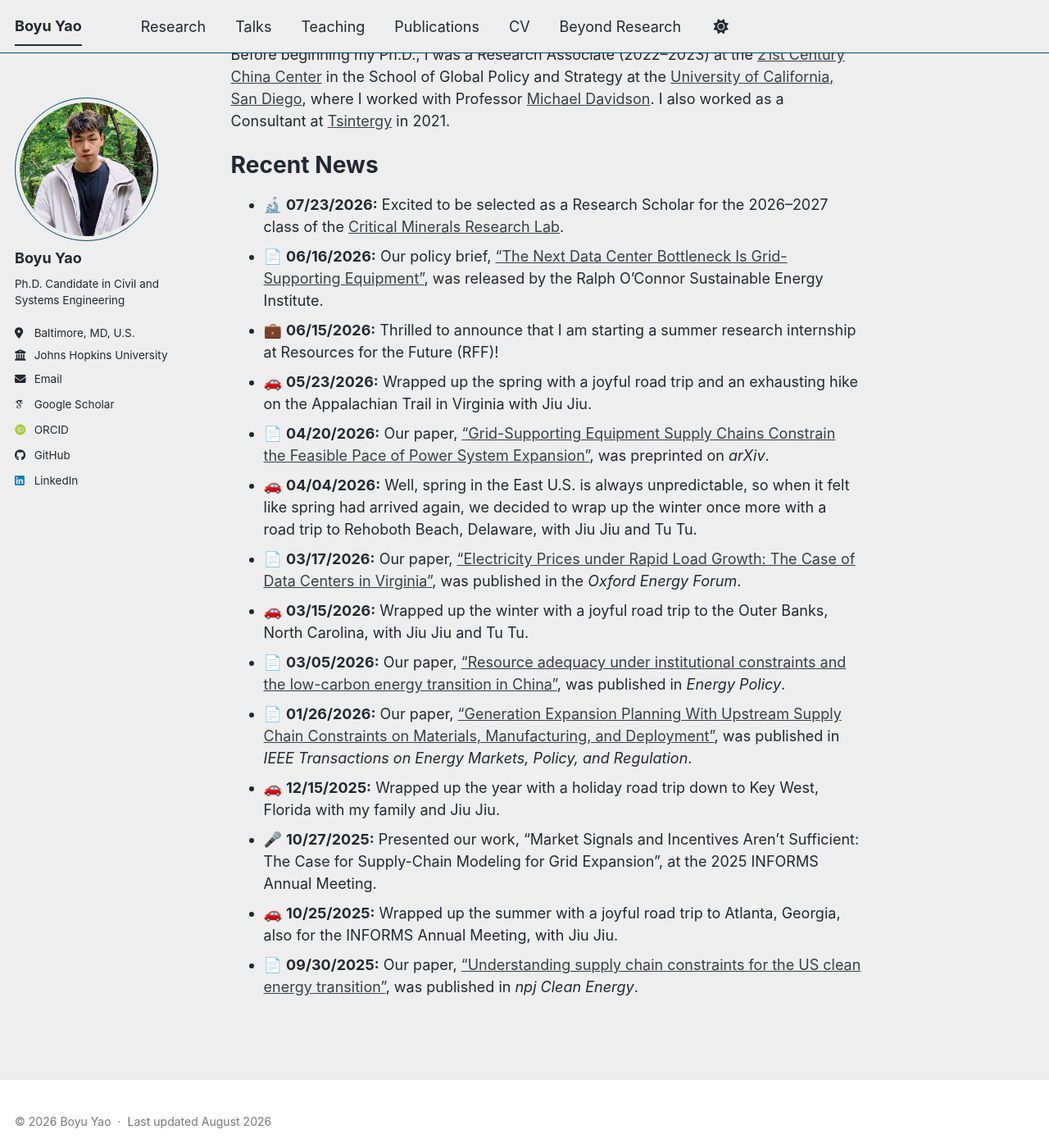
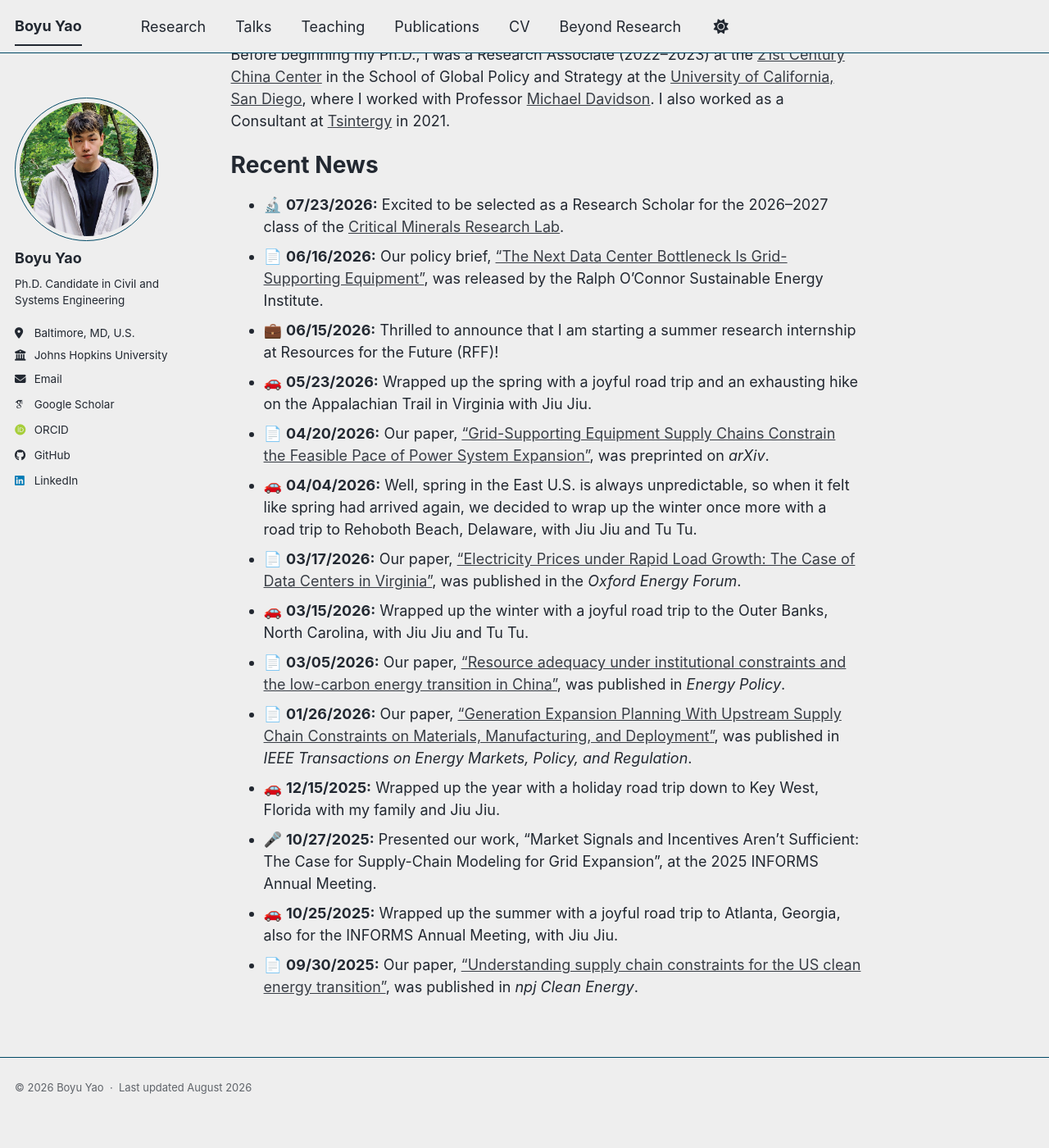
Before and after one commit to 3000dust/3000dust.github.io, a Jekyll site: the page built from _pages/about.md, in a window 1280 px wide and 1400 px high, scrolled down 618 px. Shown: the whole window at 82% size. Built offline with Jekyll 4.4.1, drawn with Linux system fonts in a browser that asks for light colours; some web fonts are replaced; a script bundle is joined from its source files by our own code; library files that are not in the unit come from our copies; after the commit the page ends 1964 px from its top, so only the background shows below that.

Commit message:
Update custom.html

```diff
--- a/_includes/footer/custom.html
+++ b/_includes/footer/custom.html
@@ -1,26 +1,36 @@
 <style>
-  /* Minimal academic footer */
+  /* Minimal footer that blends into the page */
   .page__footer {
-    background: #ffffff !important;
-    color: #777 !important;
-    border-top: 1px solid #e6e6e6;
+    background: transparent !important;
+    color: var(--global-text-color) !important;
+    border-top: 1px solid var(--global-border-color);
+
+    margin-top: 1.5rem !important;
+    padding: 0 !important;
   }
 
   .page__footer footer {
-    padding-top: 1.2em;
-    padding-bottom: 1.2em;
+    padding-top: 0.55rem !important;
+    padding-bottom: 0.6rem !important;
   }
 
-  /* Hide the default Academic Pages footer content */
+  /* Hide the default Academic Pages footer */
   .page__footer-follow,
   .page__footer-copyright {
     display: none !important;
   }
 
+  /* Custom minimal footer */
   .custom-footer {
-    font-size: 0.78em;
-    color: #777;
-    line-height: 1.5;
+    margin: 0;
+    padding: 0;
+
+    font-size: 0.72em;
+    line-height: 1.3;
+    font-weight: 400;
+
+    color: var(--global-text-color);
+    opacity: 0.70;
   }
 </style>
 
```
